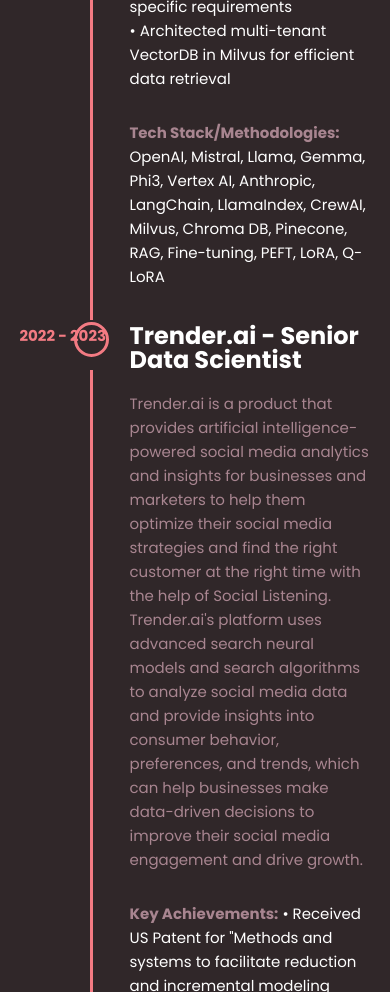
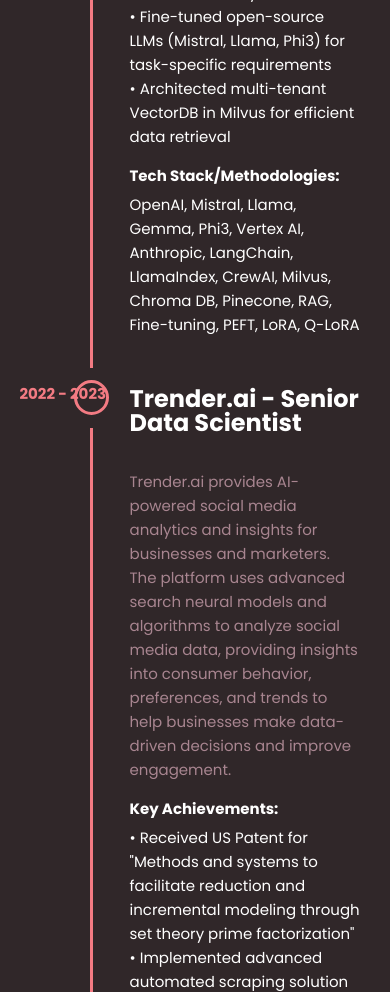
Before and after one commit to ahm10/portfolio, a plain HTML site: page index.html in a window 390 px wide. Shown: the part 4320-5312 px from the top of the page. Drawn offline with Linux system fonts and the light colour scheme.

Commit message:
alignment-2

```diff
--- a/index.html
+++ b/index.html
@@ -248,7 +248,7 @@
                                             <div class="timeline-event-content">
                                                 <h6 class="text-white small-title">Trender.ai - Senior Data Scientist</h6>
                                                 <p>
-                                                    Trender.ai is a product that provides artificial intelligence-powered social media analytics and insights for businesses and marketers to help them optimize their social media strategies and find the right customer at the right time with the help of Social Listening. Trender.ai's platform uses advanced search neural models and search algorithms to analyze social media data and provide insights into consumer behavior, preferences, and trends, which can help businesses make data-driven decisions to improve their social media engagement and drive growth.
+                                                    Trender.ai provides AI-powered social media analytics and insights for businesses and marketers. The platform uses advanced search neural models and algorithms to analyze social media data, providing insights into consumer behavior, preferences, and trends to help businesses make data-driven decisions and improve engagement.
                                                 </p>
 
                                                 <p>
--- a/style.css
+++ b/style.css
@@ -1063,6 +1063,20 @@
 /* ===================================
     8. Resume Section CSS
 ====================================== */
+
+/* Ensure the experience section has proper height */
+#experience .section-wrapper {
+    min-height: auto;
+    overflow: visible;
+}
+
+#experience .content-1300 {
+    overflow: visible;
+}
+
+#experience .one-half {
+    overflow: visible;
+}
 
 ul.timeline-holder {
     margin: 0;
@@ -1974,3 +1988,71 @@
     top: 1.4rem;
 
 }
+
+/* ===================================
+    Custom Timeline Fixes
+====================================== */
+
+.timeline-event-content {
+    line-height: 160%;
+    text-align: left;
+    margin-left: 50px;
+    word-wrap: break-word;
+    overflow-wrap: break-word;
+}
+
+.timeline-event-content p {
+    margin-bottom: 15px;
+    line-height: 1.6;
+}
+
+.timeline-event-content strong {
+    color: #fff;
+    font-weight: 600;
+}
+
+.timeline-event-content .text-white {
+    display: inline-block;
+    margin-top: 5px;
+}
+
+li.timeline-event {
+    margin: 0 0 60px 60px;
+    position: relative;
+    padding-top: 5px;
+    list-style: none;
+    transition: .3s;
+    min-height: 100px;
+}
+
+ul.timeline-holder {
+    margin: 0;
+    padding: 0 0 0 55px;
+    overflow: visible;
+}
+
+/* Ensure proper spacing for long content */
+.timeline-event-content h6 {
+    margin-bottom: 15px;
+}
+
+/* Fix for mobile responsiveness */
+@media screen and (max-width: 767px) {
+    .timeline-event-content {
+        margin-left: 10px;
+        padding-right: 10px;
+    }
+
+    li.timeline-event {
+        margin-left: 30px;
+        margin-bottom: 40px;
+    }
+
+    ul.timeline-holder {
+        padding-left: 70px;
+    }
+
+    .timeline-event-date {
+        left: -100px;
+    }
+}
```
